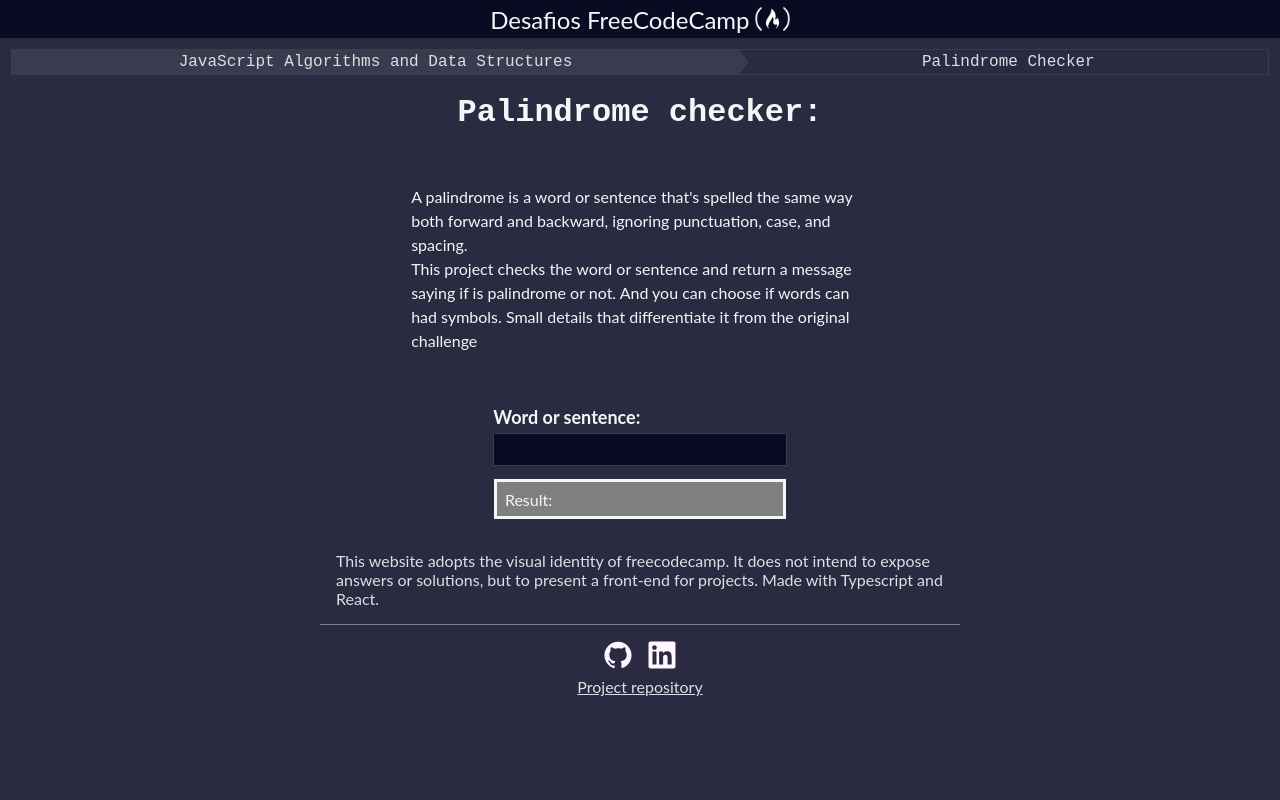
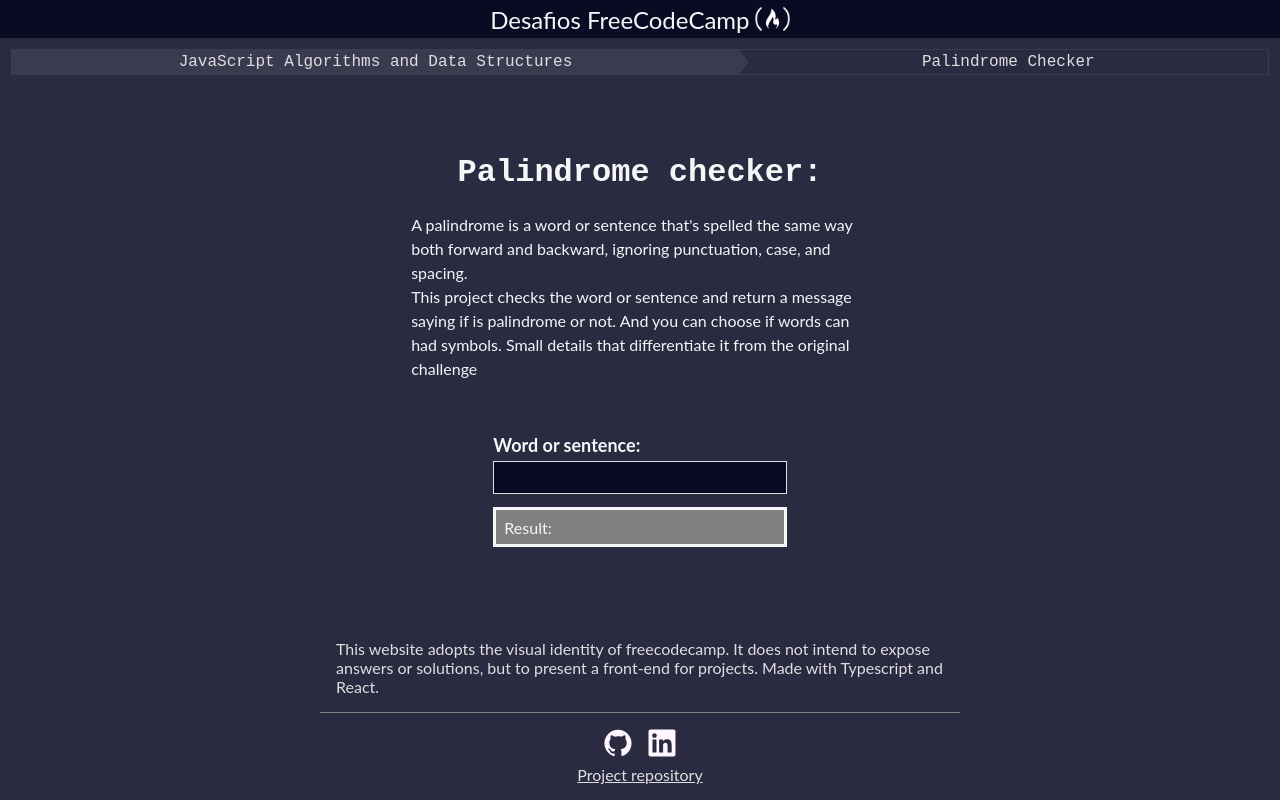
Before and after one commit to vitorjaum/freecodecamp-javascript-projects, a React (Create React App) app: page /palindrome-checker in a window 1280 px wide. Built offline with nearby package versions, Linux system fonts and the light colour scheme.

Commit message:
fix: reponsiveness

```diff
--- a/src/components/Footer/Footer.tsx
+++ b/src/components/Footer/Footer.tsx
@@ -9,7 +9,6 @@
   display: flex;
   flex-direction: column;
   align-items: center;
-  flex: 1;
 `;
 
 const Ul = styled.ul`
--- a/src/components/Input/Input.tsx
+++ b/src/components/Input/Input.tsx
@@ -52,6 +52,7 @@
         placeholder={placeholder}
         value={value}
         name={identifier}
+        autoFocus
       />
     </div>
   );
--- a/src/components/Main/Main.tsx
+++ b/src/components/Main/Main.tsx
@@ -2,8 +2,11 @@
 
 export const Main = styled.main`
   display: flex;
+  flex-direction: column;
   justify-content: center;
+  align-items: center;
   flex-wrap: wrap;
   gap: 10px 0;
   padding: 1.5em;
+  flex: 1;
 `;
--- a/src/components/Title/Title.tsx
+++ b/src/components/Title/Title.tsx
@@ -4,6 +4,5 @@
   color: #f5f6f7;
   font-family: Hack-ZeroSlash, monospace;
   font-weight: 700;
-  margin-bottom: 1em;
   text-align: center;
 `;
--- a/src/index.css
+++ b/src/index.css
@@ -1,17 +1,7 @@
-body {
-  margin: 0;
-  font-family: -apple-system, BlinkMacSystemFont, "Segoe UI", "Roboto", "Oxygen",
-    "Ubuntu", "Cantarell", "Fira Sans", "Droid Sans", "Helvetica Neue",
-    sans-serif;
-  -webkit-font-smoothing: antialiased;
-  -moz-osx-font-smoothing: grayscale;
-}
-
-code {
-  font-family: source-code-pro, Menlo, Monaco, Consolas, "Courier New",
-    monospace;
-}
-
 a {
   color: inherit;
 }
+
+#root {
+  min-height: inherit;
+}
--- a/src/pages/CaesarsCipher/CaesarsCipher.tsx
+++ b/src/pages/CaesarsCipher/CaesarsCipher.tsx
@@ -5,21 +5,12 @@
   Footer,
   Header,
   Input,
+  Main,
   Result,
   Title,
 } from "components";
 
 import { useState } from "react";
-import styled from "styled-components";
-
-const Main = styled.main`
-  display: flex;
-  flex-direction: column;
-  align-items: center;
-  justify-content: center;
-  gap: 10px 0;
-  padding: 0.5em;
-`;
 
 export const CaesarsCipher = () => {
   const [result, setResult] = useState("");
--- a/src/pages/CashRegister/CashRegister.tsx
+++ b/src/pages/CashRegister/CashRegister.tsx
@@ -93,6 +93,7 @@
         style={{
           flexDirection: "row",
           justifyContent: "space-evenly",
+          alignItems: "start",
         }}
       >
         <ChallengeDescription>
--- a/src/pages/PalindromeCheker/PalindromeChecker.tsx
+++ b/src/pages/PalindromeCheker/PalindromeChecker.tsx
@@ -6,25 +6,9 @@
   ChallengeLink,
   ChallengeDescription,
   Footer,
+  Main,
 } from "components";
 import { useState } from "react";
-import styled from "styled-components";
-
-const Div = styled.div`
-  width: 22em;
-  display: flex;
-  align-items: center;
-  flex-direction: column;
-`;
-
-const Main = styled.main`
-  display: flex;
-  flex-direction: column;
-  align-items: center;
-  justify-content: center;
-  gap: 10px 0;
-  padding: 0.5em;
-`;
 
 export const PalindromeChecker = () => {
   const [result, setResult] = useState("");
@@ -75,16 +59,14 @@
             challenge
           </p>
         </ChallengeDescription>
-        <Div>
+        <div>
           <Input
             placeholder=""
             inputName="Word or sentence:"
             inputHandler={(e) => inputHandler(e.target.value)}
           />
-          <Result style={{ width: "83%" }} messageTheme={newStyle}>
-            Result:{result}
-          </Result>
-        </Div>
+          <Result messageTheme={newStyle}>Result:{result}</Result>
+        </div>
       </Main>
       <Footer />
     </>
--- a/src/pages/RomanConverter/RomanConverter.tsx
+++ b/src/pages/RomanConverter/RomanConverter.tsx
@@ -6,16 +6,17 @@
   ChallengeLink,
   ChallengeDescription,
   Footer,
+  Main,
 } from "components";
 import { useState } from "react";
 import styled from "styled-components";
 import { RomanNumeral } from "./helpers/RomanNumeral";
 
-const Main = styled.main`
-  display: flex;
-  justify-content: space-evenly;
-  flex-wrap: wrap;
-`;
+// const Main = styled.main`
+//   display: flex;
+//   justify-content: space-evenly;
+//   flex-wrap: wrap;
+// `;
 
 const Indent = styled.span`
   text-decoration: overline;
@@ -111,7 +112,13 @@
       <Header />
       <ChallengeLink itemsList={bannerItems} />
       <Title style={{ textAlign: "center" }}>Roman Numeral Converter</Title>
-      <Main>
+      <Main
+        style={{
+          flexDirection: "row",
+          alignItems: "start",
+          justifyContent: "space-evenly",
+        }}
+      >
         <ChallengeDescription>
           <p>This project convert the given number into a roman numeral.</p>
           <p>Check the schedule</p>
@@ -119,9 +126,7 @@
         </ChallengeDescription>
         <Div>
           <Input inputName="Number:" inputHandler={(e) => inputHandler(e)} />
-          <Result style={{ maxWidth: "25em" }} messageTheme={style}>
-            {result}
-          </Result>
+          <Result messageTheme={style}>{result}</Result>
         </Div>
       </Main>
       <Footer />
--- a/src/pages/TelephoneValidator/TelephoneValdator.tsx
+++ b/src/pages/TelephoneValidator/TelephoneValdator.tsx
@@ -90,13 +90,7 @@
       <Header />
       <ChallengeLink itemsList={bannerItems} />
       <Title style={{ marginBottom: 0 }}>Telephone Number Validator</Title>
-      <Main
-        style={{
-          flexDirection: "row",
-          justifyContent: "space-evenly",
-          flexWrap: "wrap",
-        }}
-      >
+      <Main style={{ flexDirection: "row", justifyContent: "space-evenly" }}>
         <ChallengeDescription style={{ marginBottom: ".5em" }}>
           <p>The following are examples of valid formats for US numbers:</p>
           <Section>
--- a/src/themes/styles.tsx
+++ b/src/themes/styles.tsx
@@ -20,8 +20,8 @@
    }
 
    #root{
-      flex:1;
       display: flex;
       flex-direction: column;
+      min-height: 100vh;
    }
 `;
```
